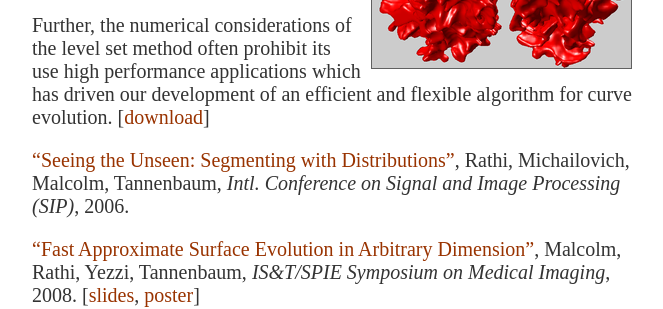
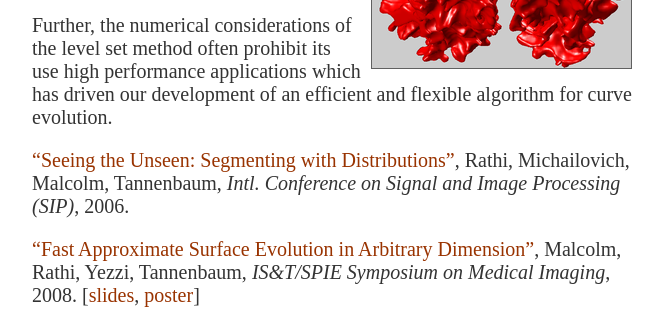
Before and after one commit to jgmalcolm/jgmalcolm.github.io, a Jekyll site: the page built from publications/research.html, in a window 1280 px wide and 900 px high, scrolled down 1708 px. Shown: the part 246-555 px from the top of the window, without its empty margins (303-966 px from the left). Built offline with Jekyll 4.4.1, drawn with Linux system fonts in a browser that asks for light colours; nearby versions of some CDN libraries; some of the changed lines change nothing that is shown.

Commit message:
dead link

```diff
--- a/publications/research.html
+++ b/publications/research.html
@@ -165,12 +165,11 @@ id=malcolm_cukf><pre>
   unknown.  In such cases one approach is to separate an object from its
   background measuring their statistical difference with the Bhattacharyya
   metric. <a href="https://github.com/jgmalcolm/levelsets">Download the MATLAB
-  code</a> for these techniques.
+  code</a> for these techniques.</p>
 
   <p>Further, the numerical considerations of the level set method often
   prohibit its use high performance applications which has driven our
-  development of an efficient and flexible algorithm for curve evolution.  [<a
-   href="code/ls_discrete.zip">download</a>]
+  development of an efficient and flexible algorithm for curve evolution.</p>
 
   <p class="pub"><a href="pdfs/others/rathi_seeing_unseen.pdf">&#8220;Seeing
   the Unseen: Segmenting with Distributions&#8221;</a>, Rathi, Michailovich,
```
